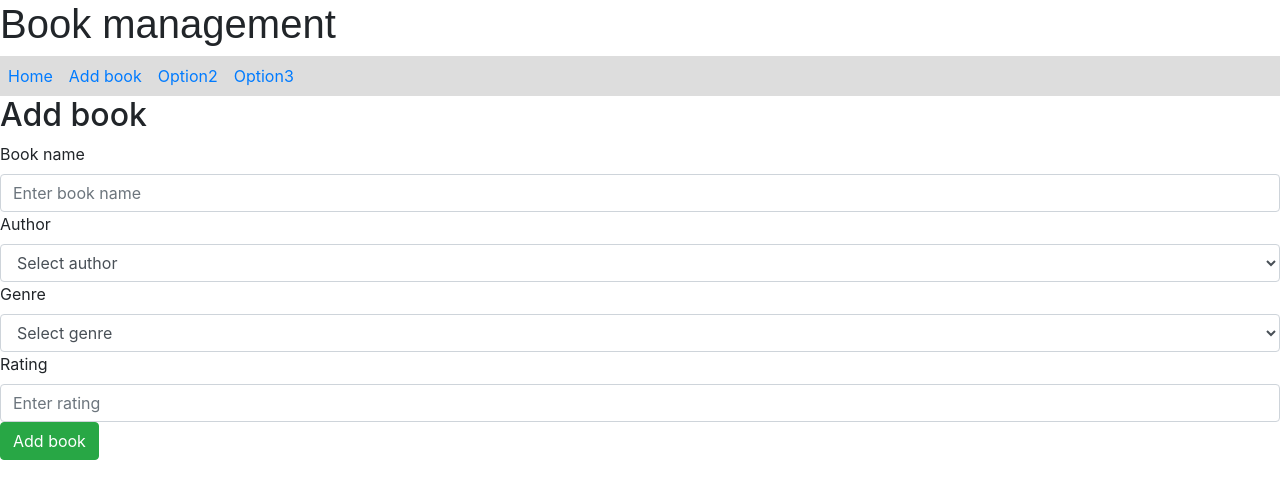
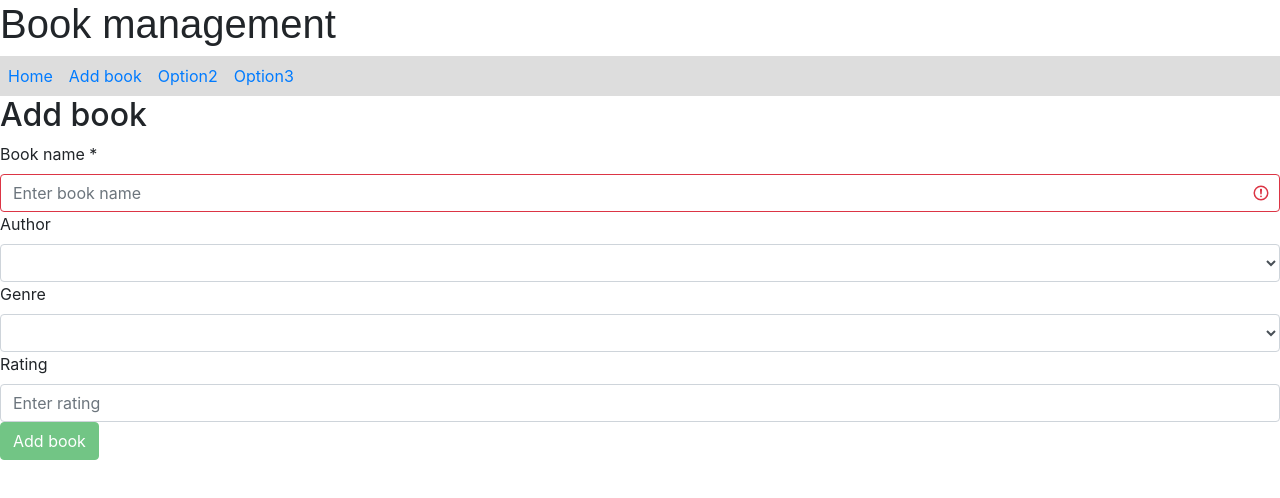
Before and after one commit to kaneran/angular-practice-project-book-manager, an Angular app: page /add-book-component in a window 1280 px wide. Shown: the top 498 px of the page. Built offline with nearby package versions, Linux system fonts and the light colour scheme.

Commit message:
3 files modified

```diff
--- a/src/app/add-book.component.html
+++ b/src/app/add-book.component.html
@@ -1,24 +1,26 @@
+<h2>Add book</h2>
+<form [formGroup]='bookForm' class="form-group">
 
-<h2>Add book</h2>
-<form class="form-group">
-
-		<label>Book name</label>
-		<input type="text" class="form-control" placeholder="Enter book name">
+	<label>Book name *</label>
+	<input type="text" class="form-control" placeholder="Enter book name" formControlName="name" [ngClass]="{'is-invalid': bookForm.get('name').errors}"/>
+  <div class="invalid-feedback" *ngIf="bookForm.get('name').errors?.invalidBook">
+    Please enter a valid book
+  </div>
 
     <label>Author</label>
-		<select class="form-control">
+	<select class="form-control" formControlName="author">
       <option selected>Select author</option>
       <option>2</option>
     </select>
 
-    <label>Genre</label>
-		<select class="form-control">
+	<label>Genre</label>
+	<select class="form-control" formControlName="genre">
       <option selected>Select genre</option>
       <option>2</option>
     </select>
 
-    <label>Rating</label>
-		<input type="number" class="form-control" placeholder="Enter rating">
+	<label>Rating</label>
+	<input type="number" class="form-control" placeholder="Enter rating" formControlName="rating">
 
-		<button type="submit" class="btn btn-success">Add book</button>
+	<button type="submit" class="btn btn-success" [disabled]="!bookForm.valid">Add book</button>
 </form>
--- a/src/app/add-book.component.ts
+++ b/src/app/add-book.component.ts
@@ -1,10 +1,49 @@
-import { Component, Input } from '@angular/core';
+import { Component, Input, OnInit } from "@angular/core";
+import {
+  AbstractControl,
+  FormBuilder,
+  FormGroup,
+  ValidatorFn,
+  Validators
+} from "@angular/forms";
 
 @Component({
-  selector: 'hello',
+  selector: "hello",
   templateUrl: "./add-book.component.html",
-  styles: [`h1 { font-family: Lato; }`]
+  styles: [
+    `
+      h1 {
+        font-family: Lato;
+      }
+    `
+  ]
 })
-export class AddBookComponent  {
+export class AddBookComponent implements OnInit {
   @Input() name: string;
+  bookForm: FormGroup;
+  errorMessage: string;
+  constructor(private fb: FormBuilder) {}
+  ngOnInit(): void {
+    this.errorMessage= "";
+    this.bookForm = this.fb.group({
+      name: ["", [Validators.required, this.validateBook]],
+      author: "",
+      genre: "",
+      rating: ""
+    });
+  }
+
+  validateFormControl(control: AbstractControl): { [key: string]: any } | null {
+    if (control.touched || (control.dirty && !control.valid)) {
+      this.errorMessage = "This is not a valid value";
+      return { key: "Not valid" };
+    }
+  }
+
+  validateBook(control: AbstractControl): { [key: string]: boolean } | null {
+    if (new String(control.value).toLowerCase().includes("book")) {
+      //this.errorMessage = "This is not a valid book title";
+      return { "invalidBook": true };
+    }
+  }
 }
--- a/src/app/app.module.ts
+++ b/src/app/app.module.ts
@@ -1,6 +1,6 @@
 import { NgModule } from "@angular/core";
 import { BrowserModule } from "@angular/platform-browser";
-import { FormsModule } from "@angular/forms";
+import { FormsModule, ReactiveFormsModule } from "@angular/forms";
 import { AppComponent } from "./app.component";
 import { BookDetailsComponent } from "./book-details.component";
 import { ReviewsComponent } from "./reviews.component";
@@ -9,7 +9,7 @@ import { HomeComponent } from "./home.component";
 import { AddBookComponent } from "./add-book.component";
 
 @NgModule({
-  imports: [BrowserModule, FormsModule, AppRoutingModule],
+  imports: [BrowserModule, FormsModule, AppRoutingModule, ReactiveFormsModule],
   declarations: [
     AppComponent,
     AddBookComponent,
```
